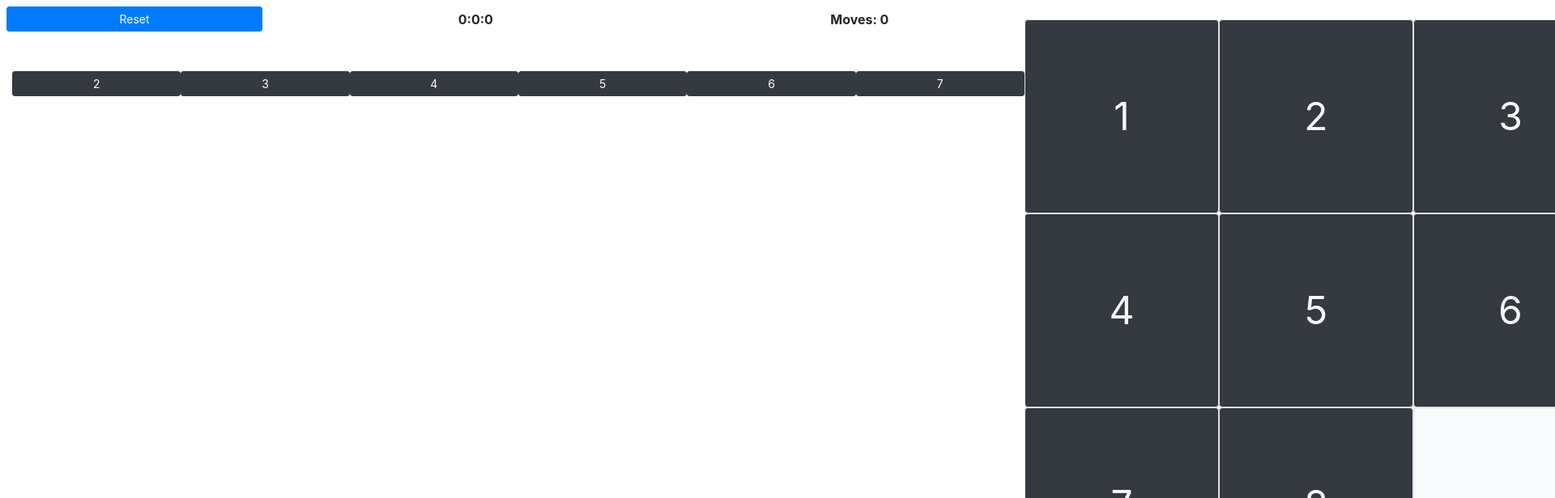
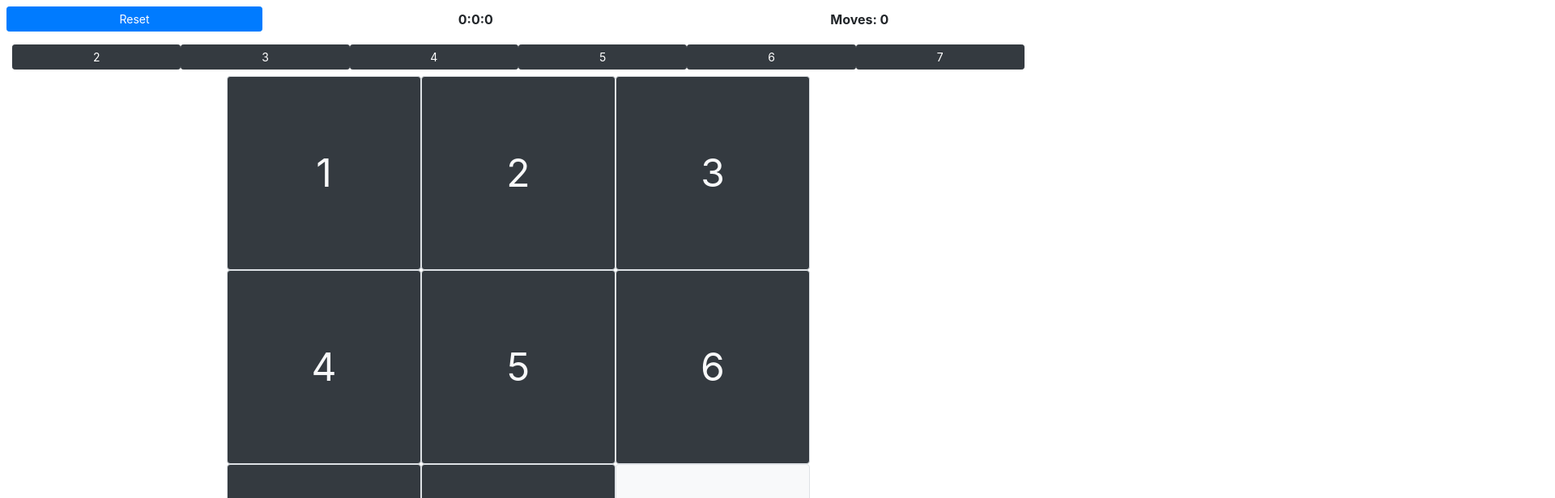
Before and after one commit to Fifteen-collect/frontend-js, a React (Create React App) app: page / in a window 1280 px wide. Shown: the top 616 px of the page at 81% size, 1920 px wide, since content can reach past the window. Built offline with nearby package versions, Linux system fonts and the light colour scheme; the HTML template or start-up script is replaced by a standard one.

Commit message:
Fixed styles for desktop variant

```diff
--- a/src/components/Container.tsx
+++ b/src/components/Container.tsx
@@ -13,10 +13,10 @@ export class Container extends React.Component<ContainerProps> {
     public static readonly propTypes = ContainerPropTypes;
 
     public render() {
-        return <div className={"row d-flex justify-content-center mt-4"}
+        return <div className={"row d-flex justify-content-center mt-2 block-container"}
                     style={{
                         width: `${this.props.size}px`,
-                        height: `${this.props.size}px`,
+                        height: `${this.props.size}px`
                     }}
         >
             {this.props.children}
--- a/src/styles/main.css
+++ b/src/styles/main.css
@@ -10,11 +10,24 @@
 
 .main {
     height: 100vh;
-    margin: 0;
     flex-direction: column;
+    flex-wrap: nowrap;
+    margin-left: auto;
+    margin-right: auto;
 }
 
 .inner-content {
     height: 10vh;
     width: 100vw;
 }
+
+.block-container {
+    margin-left: -15px;
+    margin-right: auto;
+}
+
+@media (min-width: 1140px) {
+    .block-container {
+        margin-left: auto;
+    }
+}
```
